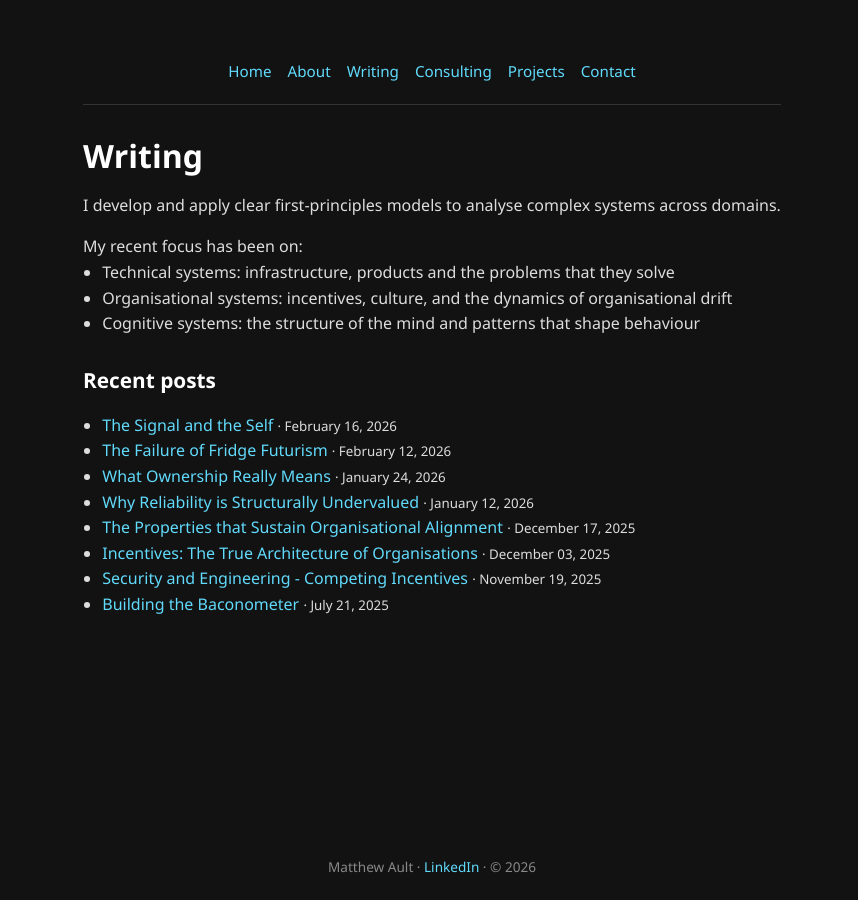
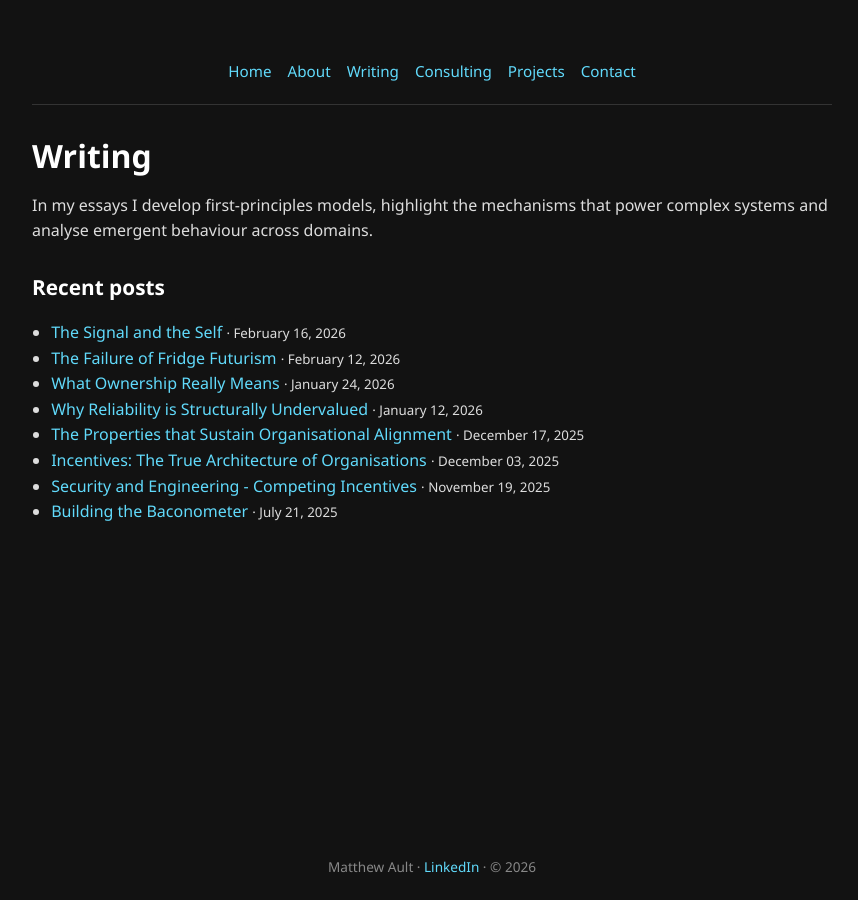
Before and after one commit to aultimus/foobarcat-homepage, a Jekyll site: the page built from blog/index.html, in a window 1280 px wide. Shown: the whole page, without its empty margins (208-1066 px from the left). Built offline with Jekyll 4.4.1, drawn with Linux system fonts in a browser that asks for light colours.

Commit message:
tighten writing positioning

```diff
--- a/about/index.html
+++ b/about/index.html
@@ -146,7 +146,7 @@
                 My background is in distributed systems, ingestion pipelines, and real-time media platforms. At Segment I built and debugged large-scale data pipelines in a high-agency engineering culture, shaping how I think about incentives, structure, and the emergent behaviour of complex systems.
                 </p>
                 <p>
-                Alongside hands-on engineering, I apply systems thinking to organisational and human dynamics — mapping structures, diagnosing root causes, and analysing how alignment and failure emerge over time.
+                Alongside hands-on engineering, I develop and apply clear first-principles models to explain complex systems across domains.
                 </p>
                 <p>
                 Here I publish longer-form writing, projects and occasionally work with teams facing structural or reliability challenges.
--- a/blog/index.html
+++ b/blog/index.html
@@ -4,14 +4,10 @@
 ---
 
 <h1>Writing</h1>
+<p>
+  In my essays I develop first-principles models, highlight the mechanisms that power complex systems and analyse emergent behaviour across domains.
+</p>
 
-<p>I develop and apply clear first-principles models to analyse complex systems across domains.</p>
-<p style="margin-bottom: 0;">My recent focus has been on:</p>
-<ul style="margin-top: 0;">
-  <li>Technical systems: infrastructure, products and the problems that they solve</li>
-  <li>Organisational systems: incentives, culture, and the dynamics of organisational drift</li>
-  <li>Cognitive systems: the structure of the mind and patterns that shape behaviour</li>
-</ul>
 <h2>Recent posts</h2>
 
 <ul class="post-list">
```
